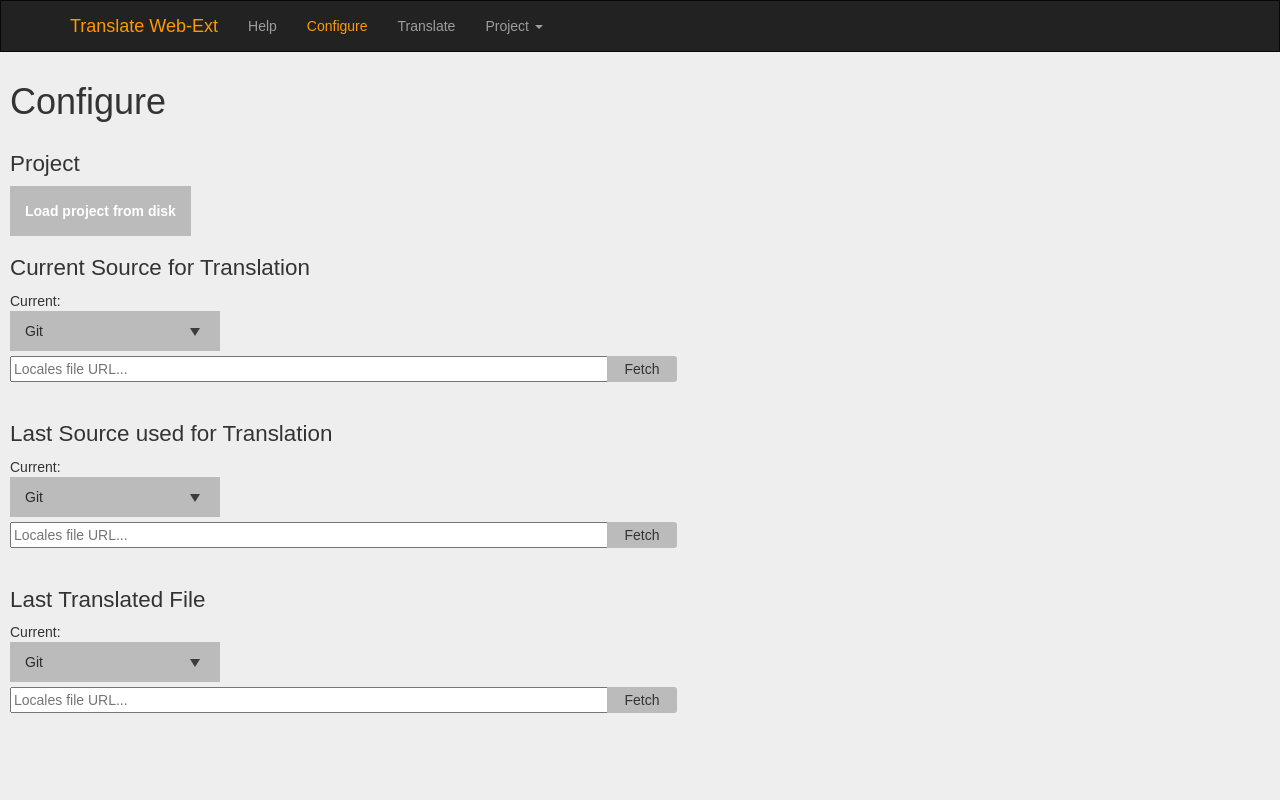
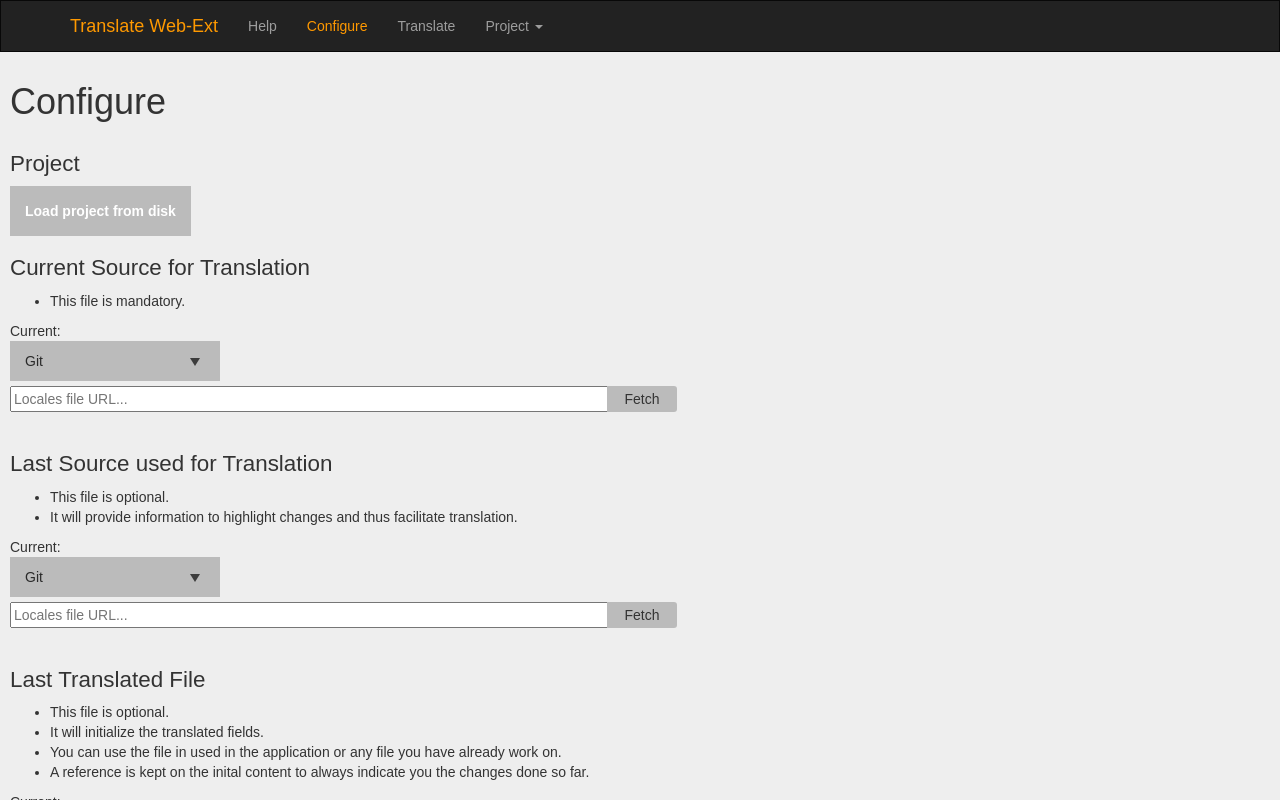
Before and after one commit to Morikko/translate-web-extension, a React (Create React App) app in the folder app/: page /translate-web-extension/configure in a window 1280 px wide. Built offline with nearby package versions, Linux system fonts and the light colour scheme.

Commit message:
Add descriptions to file in Configure section

```diff
--- a/app/src/App.js
+++ b/app/src/App.js
@@ -214,6 +214,10 @@ class App extends Component {
       },
     ];
 
+    if ( !window.location.search.length ) {
+      return
+    }
+
     for (let p of values ) {
       let param = this.getParameterByName(p.paramName);
       if (param.length) {
--- a/app/src/Configure/ConfigureFileSection.js
+++ b/app/src/Configure/ConfigureFileSection.js
@@ -61,11 +61,26 @@ class ConfigureFileSection extends Component {
         </div>
       )
     }
+    let description;
+    if (this.props.description.length){
+      description = (
+        <ul>
+          {
+            this.props.description.map((line, index)=>{
+              return (<li key={this.props.id+"-line-"+index}>
+                        {line}
+                      </li>);
+              })
+          }
+        </ul>
+      )
+    }
 
     return (
       <div className="file-section">
         <h2>{this.props.title}</h2>
         {this.props.optional && "[Optional]"}
+        {description}
         <div>
           <span>Current: {current}</span>
         </div>
--- a/app/src/Configure/ConfigurePanel.js
+++ b/app/src/Configure/ConfigurePanel.js
@@ -20,6 +20,7 @@ class ConfigurePanel extends Component {
           id={p}
           current={this.props.languagesFiles[p]}
           key={p}
+          description={LanguageFiles.Information[p].description}
           setLanguageFile={this.props.setLanguageFile}
           />
       )
--- a/app/src/LanguageFiles.js
+++ b/app/src/LanguageFiles.js
@@ -3,19 +3,29 @@ export default class LanguageFiles {
     static Information = {
       "headSourceLanguage": { // Current original language to translate
         title:"Current Source for Translation",
-        description:"File written by the developer",
+        description:[
+          "This file is mandatory."
+        ],
       },
       "baseSourceLanguage": { // Last original language translated
         title:"Last Source used for Translation",
-        description:"File written by the developer",
+        description:[
+          "This file is optional.",
+          "It will provide information to highlight changes and thus facilitate translation."
+        ],
       },
       "baseTargetLanguage": { // Last Translation done
         title:"Last Translated File",
-        description:"File written by the developer",
+        description:[
+          "This file is optional.",
+          "It will initialize the translated fields.",
+          "You can use the file in used in the application or any file you have already work on.",
+          "A reference is kept on the inital content to always indicate you the changes done so far."
+        ],
       },
       "headTargetLanguage": { // New translation in progress
         title:"Use another file as translated",
-        description:"File written by the developer",
+        description: undefined,
       },
     }
 
@@ -30,7 +40,7 @@ export default class LanguageFiles {
 
     static loadData(name, defaultData) {
       try {
-        if (window.sessionStorage[name]) {
+        if ( window.sessionStorage && window.sessionStorage[name]) {
           return JSON.parse(window.sessionStorage[name]);
         }
         return defaultData;
--- a/app/src/index.js
+++ b/app/src/index.js
@@ -6,7 +6,7 @@ import registerServiceWorker from './registerServiceWorker';
 import {BrowserRouter as Router, Route, Redirect, Switch} from 'react-router-dom'
 
 ReactDOM.render(
-  <Router component={App}>
+  <Router>
     <div>
       <Switch>
         <Route path="/translate-web-extension" component={App}/>
```
Lines whose indentation alone changed are shown as unchanged.
